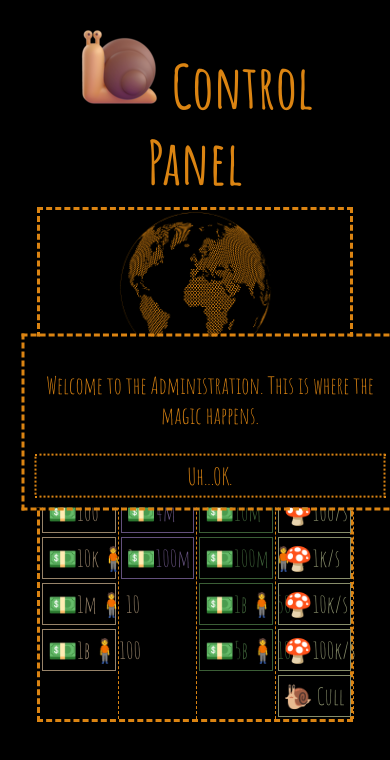
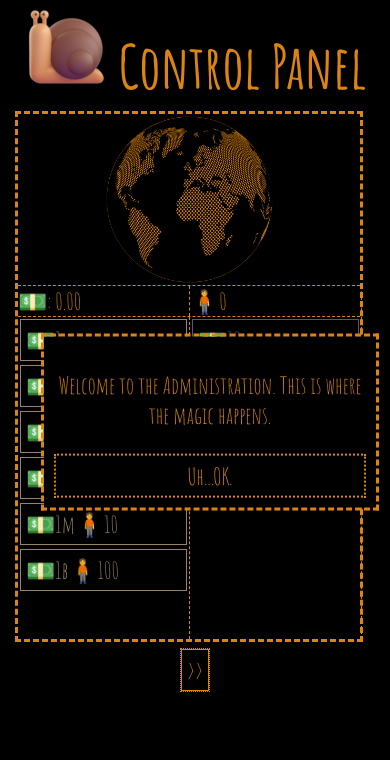
Before and after one commit to literaryhero/snailfacts, a plain HTML site: page dash.html in a window 390 px wide. Drawn offline with Linux system fonts and the light colour scheme.

Commit message:
Making Mobile Usable (?)
Splitting mobile into two screens and working out other display issues so this is workable on mobile devices.

```diff
--- a/dash.css
+++ b/dash.css
@@ -5,7 +5,7 @@ html {
   }
 
 body {
-      margin: 25px;
+      margin: auto;
       background-color: rgb(0, 0, 0);
       font-family: "Amatic SC", sans-serif;
       font-size: 60px;
@@ -102,7 +102,6 @@ button:disabled {
     flex-direction: column;
     justify-content: center;
     text-align: center;
-    /* bring your own prefixes */
     transform: translate(-50%, -50%);
     background-color: black;
     outline: 3px dashed rgb(219, 132, 18);
@@ -120,7 +119,7 @@ button:disabled {
 }
 
 #controlPanel {
-      margin: auto;
+      margin: 3px;
       display: flex;
       justify-content: center;
       text-align: center;
@@ -153,7 +152,7 @@ button:disabled {
         display: flex;
         align-items: center;
         /* justify-content: center; */
-        text-align: center;
+        text-align: left;
         border-bottom: 1px dashed rgb(219, 132, 18);
         width: 100%;
         min-height: 10%;;
@@ -164,7 +163,7 @@ button:disabled {
         margin: 0px;
         display: flex;
         flex-direction: row;
-        text-align: center;
+        text-align: left;
         border-right: 1px dashed rgb(219, 132, 18);
         position: relative;
         left: 0%;
@@ -276,6 +275,10 @@ circle-progress::part(base) {
       font-size: 60px;
     }
 
+#swipeButton {
+    display: none;
+}
+
 @media screen and (max-width: 1200px) {
     h1 {
         font-size: 60px;
@@ -287,12 +290,12 @@ circle-progress::part(base) {
     }
 
     #popUp {
-        width: 90%;
+        width: 80%;
         font-size: 6vw;
     }
 
     #controlPanel {
-        width: 100%;
+        width: 95%;
         flex-direction: column;
     }
 
@@ -313,6 +316,27 @@ circle-progress::part(base) {
         font-size: 6vw;
     }
 
+    #status1, #status2, #moneyLine, #peopleLine {
+        min-width: 50%;
+    }
+
+    #status3, #status4 {
+        min-width: 50%;
+        display: none;
+    }
+
+    #foodLine, #snailLine {
+        min-width: 50%;
+        display: none;
+    }
+
+    #swipeButton {
+        display: block;
+        outline: 1px dotted rgb(219, 132, 18);
+        color: rgb(219, 132, 18);
+        margin-top: 10px;
+    }
+
     #earth {
         max-width: 50%;
     }
--- a/dash.html
+++ b/dash.html
@@ -35,6 +35,7 @@
                     <button disabled class="moneyButton" id="money4" onpointerdown="tellMulti('podcast')" onpointerup="cancelMulti()" onpointerleave="cancelMulti()" onClick="podcast()" title="Get an ad on your favorite murder podcast.">💵10k🧍1</button>
                     <button disabled class="moneyButton" id="money5" onpointerdown="tellMulti('television')" onpointerup="cancelMulti()" onpointerleave="cancelMulti()" onClick="television()" title="Advertise during the sports championship!">💵1m🧍10</button>
                     <button disabled class="moneyButton" id="money6" onpointerdown="tellMulti('mindRay')" onpointerup="cancelMulti()" onpointerleave="cancelMulti()" onClick="mindRay()" title="Invest in a mind ray!">💵1b🧍100</button>
+                    <button disabled class="moneyButton" id="money7" style="visibility: hidden">Cludge</button>
                     </div>
                     <div id="peopleLine">
                         <button disabled class="peopleButton" id="people1" onpointerdown="tellMulti('hireOne')" onpointerup="cancelMulti()" onpointerleave="cancelMulti()" onClick="hireOne()" title="Hire a worker.">💵10k </button>
@@ -50,7 +51,7 @@
                         <button disabled class="foodButton" id="food5" onpointerdown="tellMulti('farm')" onpointerup="cancelMulti()" onpointerleave="cancelMulti()" onClick="farm()" title="Buy a farm.">💵1b🧍50</button>
                         <button disabled class="foodButton" id="food6" onpointerdown="tellMulti('industry')" onpointerup="cancelMulti()" onpointerleave="cancelMulti()" onClick="industry()" title="Create a mega-agriculture project!">💵5b🧍100</button>
                         </div>
-                    <div id="foodLine">
+                    <div id="snailLine">
                         <button disabled class="snailButton" id="snail1" onpointerdown="tellMulti('terrarium')" onpointerup="cancelMulti()" onpointerleave="cancelMulti()" onClick="terrarium()" title="Raise snails in a terrarium!">🍄1/s </button>
                         <button disabled class="snailButton" id="snail2" onpointerdown="tellMulti('outside')" onpointerup="cancelMulti()" onpointerleave="cancelMulti()" onClick="outside()" title="Put snails in your garden.">🍄10/s</button>
                         <button disabled class="snailButton" id="snail3" onpointerdown="tellMulti('snailFarm')" onpointerup="cancelMulti()" onpointerleave="cancelMulti()" onClick="snailFarm()" title="Start an industrial snail farm.">🍄100/s</button>
@@ -66,6 +67,7 @@
                 <img id="earth" src="./earth.png" />
             </div>
         </div>
+        <center><button id="swipeButton" onClick="changeCols()">&gt;&gt;</button></center>
     </main>
     <script src="./circle-progress.min.js" type="module"></script>
 	<script src="./dash.js"></script>
--- a/dash.js
+++ b/dash.js
@@ -2,6 +2,7 @@ var universalTimer = null;
 var multiTimer = null;
 var progress = 0;
 var dialog = 0;
+var swipe = 0;
 var money = 0;
 var moneyUp = 0.01;
 var moneyCost1 = 1;
@@ -695,6 +696,32 @@ function moneyButtons() {
     }
 }
 
+function changeCols() {
+    if (swipe === 0) {
+        swipe = 1;
+        status1.style.display = "none";
+        status2.style.display = "none";
+        status3.style.display = "block";
+        status4.style.display = "block";
+        moneyLine.style.display = "none";
+        peopleLine.style.display = "none";
+        foodLine.style.display = "flex";
+        snailLine.style.display = "flex";
+        document.getElementById("swipeButton").innerHTML= "&lt;&lt;";
+    } else {
+        swipe = 0;
+        status1.style.display = "block";
+        status2.style.display = "block";
+        status3.style.display = "none";
+        status4.style.display = "none";
+        moneyLine.style.display = "flex";
+        peopleLine.style.display = "flex";
+        foodLine.style.display = "none";
+        snailLine.style.display = "none";
+        document.getElementById("swipeButton").innerHTML= "&gt;&gt;";
+    }
+}
+
 function nFormatter(num, digits) {
     if (num <= 1) {
         return(Math.round(num * 100) / 100).toFixed(2);
@@ -717,3 +744,50 @@ function nFormatter(num, digits) {
     return item ? (num / item.value).toFixed(digits).replace(regexp, "").concat(item.symbol) : "0";
   }
 }
+
+function handleWidthChange (width) {
+    if (width > 1200) {
+        status1.style.display = "flex";
+        status2.style.display = "flex";
+        status3.style.display = "flex";
+        status4.style.display = "flex";
+        moneyLine.style.display = "flex";
+        peopleLine.style.display = "flex";
+        foodLine.style.display = "flex";
+        snailLine.style.display = "flex";
+    } else if (swipe === 0) {
+        status1.style.display = "block";
+        status2.style.display = "block";
+        status3.style.display = "none";
+        status4.style.display = "none";
+        moneyLine.style.display = "flex";
+        peopleLine.style.display = "flex";
+        foodLine.style.display = "none";
+        snailLine.style.display = "none";
+        document.getElementById("swipeButton").innerHTML= "&gt;&gt;";
+    } else {
+        status1.style.display = "none";
+        status2.style.display = "none";
+        status3.style.display = "block";
+        status4.style.display = "block";
+        moneyLine.style.display = "none";
+        peopleLine.style.display = "none";
+        foodLine.style.display = "flex";
+        snailLine.style.display = "flex";
+        document.getElementById("swipeButton").innerHTML= "&lt;&lt;";
+    }
+  }
+
+  let prevWidth = 0;
+
+  const observer = new ResizeObserver(entries => {
+    for (const entry of entries) {
+      const width = entry.borderBoxSize?.[0].inlineSize;
+      if (typeof width === 'number' && width !== prevWidth) {
+        prevWidth = width;
+        handleWidthChange(width);
+      }
+    }
+  });
+
+  observer.observe(document.body, {box: 'border-box'});
```
